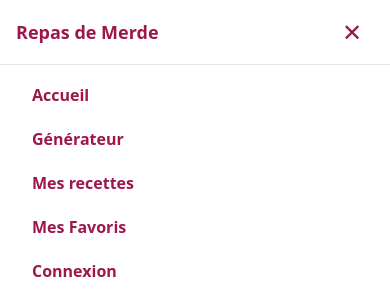
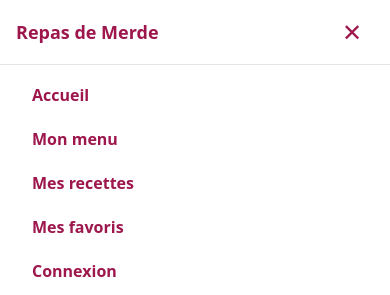
Before and after one commit to 19946-Dresden-St/cooking-recipes, a React (Vite) app in the folder frontend/food-blog-app/: page /shopping-list in a window 390 px wide. Both pictures are taken after a click on the button "Ouvrir le menu". Shown: the top 295 px of the page. Built offline with nearby package versions, Linux system fonts and the light colour scheme; a web font is replaced by a local one.

Commit message:
Fix navbar texts on mobile

```diff
--- a/frontend/food-blog-app/src/components/Navbar.jsx
+++ b/frontend/food-blog-app/src/components/Navbar.jsx
@@ -169,7 +169,7 @@ export default function Navbar() {
                                 onClick={() => setIsMenuOpen(false)}
                                 className={({ isActive }) => (isActive ? "nav-item-active" : "nav-item")}
                             >
-                                Générateur
+                                Mon menu
                             </NavLink>
 
                             <NavLink
@@ -185,7 +185,7 @@ export default function Navbar() {
                                 onClick={openLoginIfNeeded}
                                 className={({ isActive }) => (isActive ? "nav-item-active" : "nav-item")}
                             >
-                                Mes Favoris
+                                Mes favoris
                             </NavLink>
 
                             <button
```
